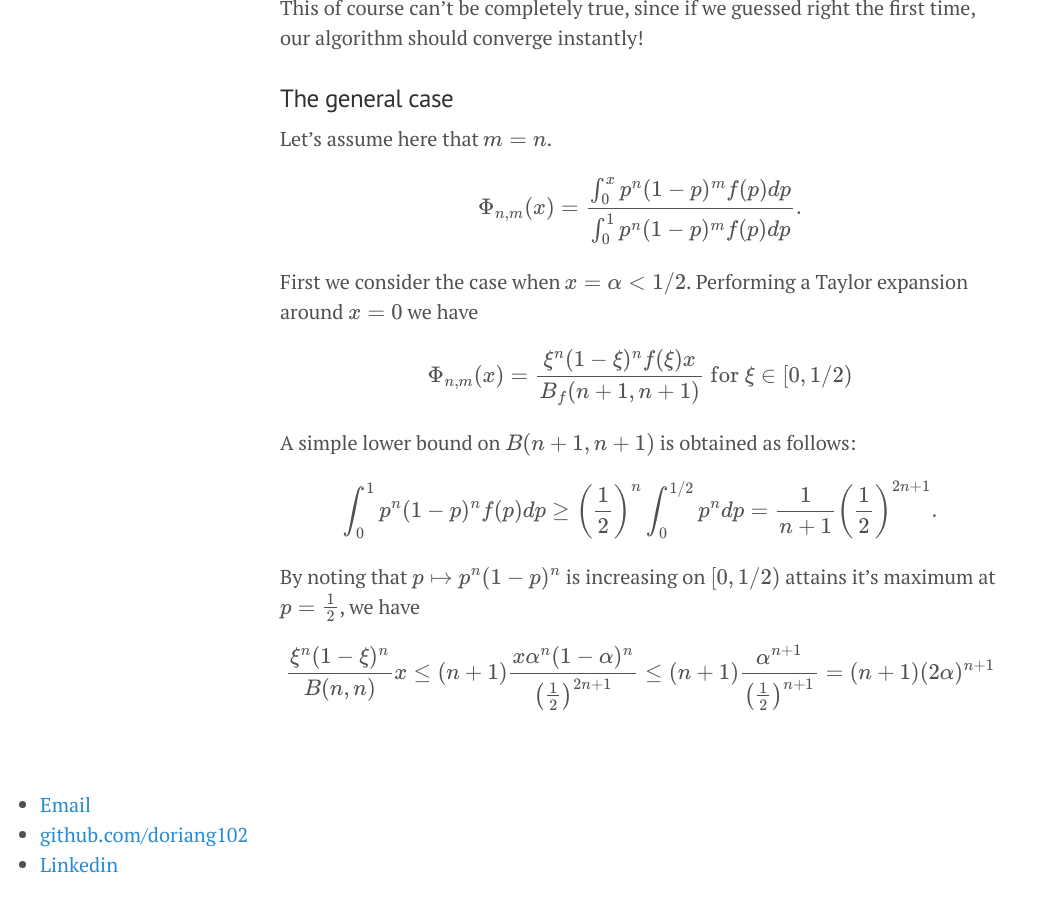
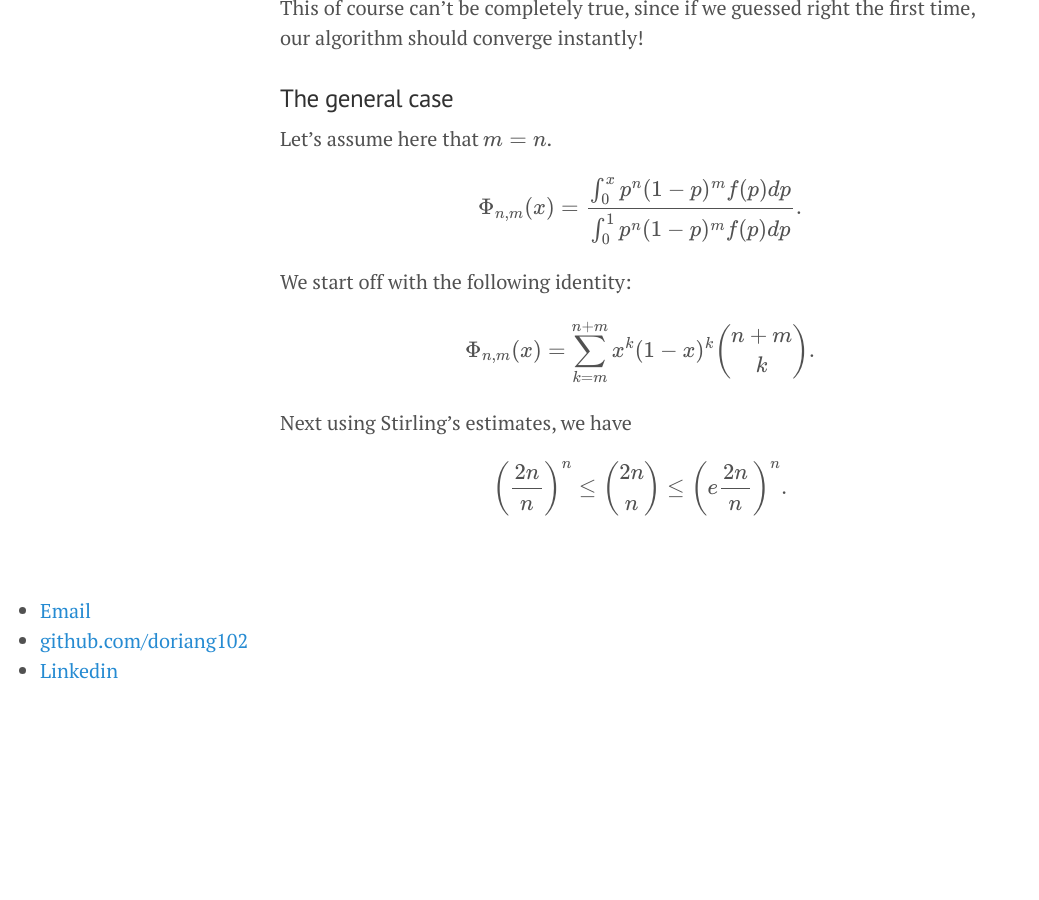
Before and after one commit to doriang102/doriang102.github.io, a Jekyll site: the page built from _posts/2017-06-10-hypothesis-testing-part-2.md, in a window 1280 px wide and 900 px high, scrolled down 2281 px. Shown: the whole window, without its empty margins (0-1039 px from the left). Built offline with Jekyll 4.4.1, drawn with Linux system fonts in a browser that asks for light colours; our own code applies the rules of GitHub Pages for plain Markdown files; formulas are drawn with MathJax 3; after the commit the page ends 2987 px from its top, so only the background shows below that.

Commit message:
Update 2017-06-10-hypothesis-testing-part-2.md

```diff
--- a/_posts/2017-06-10-hypothesis-testing-part-2.md
+++ b/_posts/2017-06-10-hypothesis-testing-part-2.md
@@ -64,17 +64,10 @@ Let's assume here that $$m = n$$.
 
 $$ \Phi_{n,m}(x) = \frac{\int_0^x p^n(1-p)^m f(p) dp }{\int_0^1 p^n (1-p)^mf(p) dp}. $$
 
+We start off with the following identity:
 
-First we consider the case when $$x = \alpha < 1/2$$. Performing a Taylor expansion around $$x=0$$ we have
+$$ \Phi_{n,m}(x) = \sum_{k=m}^{n+m} x^k (1-x)^k {n+m \choose k}. $$
 
+Next using Stirling's estimates, we have
 
-$$ \Phi_{n,m}(x) = \frac{\xi^{n}(1-\xi)^{n}f(\xi)x}{B_f(n+1,n+1)} \textrm{ for } \xi \in [0,1/2)$$
-
-
-A simple lower bound on $$B(n+1,n+1)$$ is obtained as follows:
-
-$$ \int_0^1 p^n (1-p)^n f(p) dp \geq \left(\frac{1}{2}\right)^n\int_0^{1/2} p^ndp = \frac{1}{n+1} \left(\frac{1}{2}\right)^{2n+1}.$$
-
-By noting that $$p \mapsto p^n (1-p)^n$$ is increasing on $$[0,1/2)$$ attains it's maximum at $$p = \frac{1}{2}$$, we have
-
-$$ \frac{\xi^n (1-\xi)^n}{B(n,n)}x \leq (n+1)\frac{x\alpha^n (1-\alpha)^n}{\left(\frac{1}{2}\right)^{2n+1}} \leq (n+1) \frac{\alpha^{n+1}}{\left(\frac{1}{2}\right)^{n+1}} = (n+1)(2\alpha)^{n+1}$$
+$$ \left(\frac{2n}{n}\right)^n \leq { 2n \choose n } \leq \left(e\frac{2n}{n}\right)^n.$$
```
